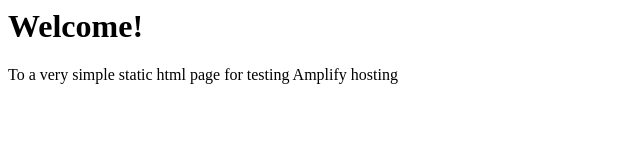
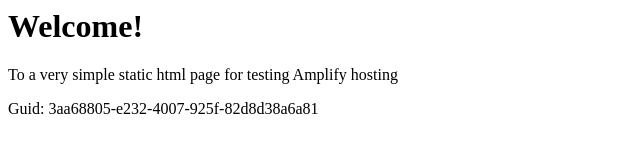
Before and after one commit to aws-aemilia-sfo/Github-PR-Commit-Integration-Test-DoNotTouch-GitHubAutoBuildCanaryTest-v1-preprod-us-west-1, a website: page src/index.html in a window 1280 px wide. Shown: the whole page, without its empty margins (0-640 px from the left). Drawn offline with Linux system fonts and the light colour scheme.

Commit message:
commit from integ tests

```diff
--- a/src/index.html
+++ b/src/index.html
@@ -1,3 +1,5 @@
+
+
 <html lang="en">
 
 <head>
@@ -10,6 +12,6 @@
 <body>
     <h1>Welcome!</h1>
     <p>To a very simple static html page for testing Amplify hosting</p>
-</body>
+    <p>Guid: 3aa68805-e232-4007-925f-82d8d38a6a81</p></body>
 
 </html>
```
